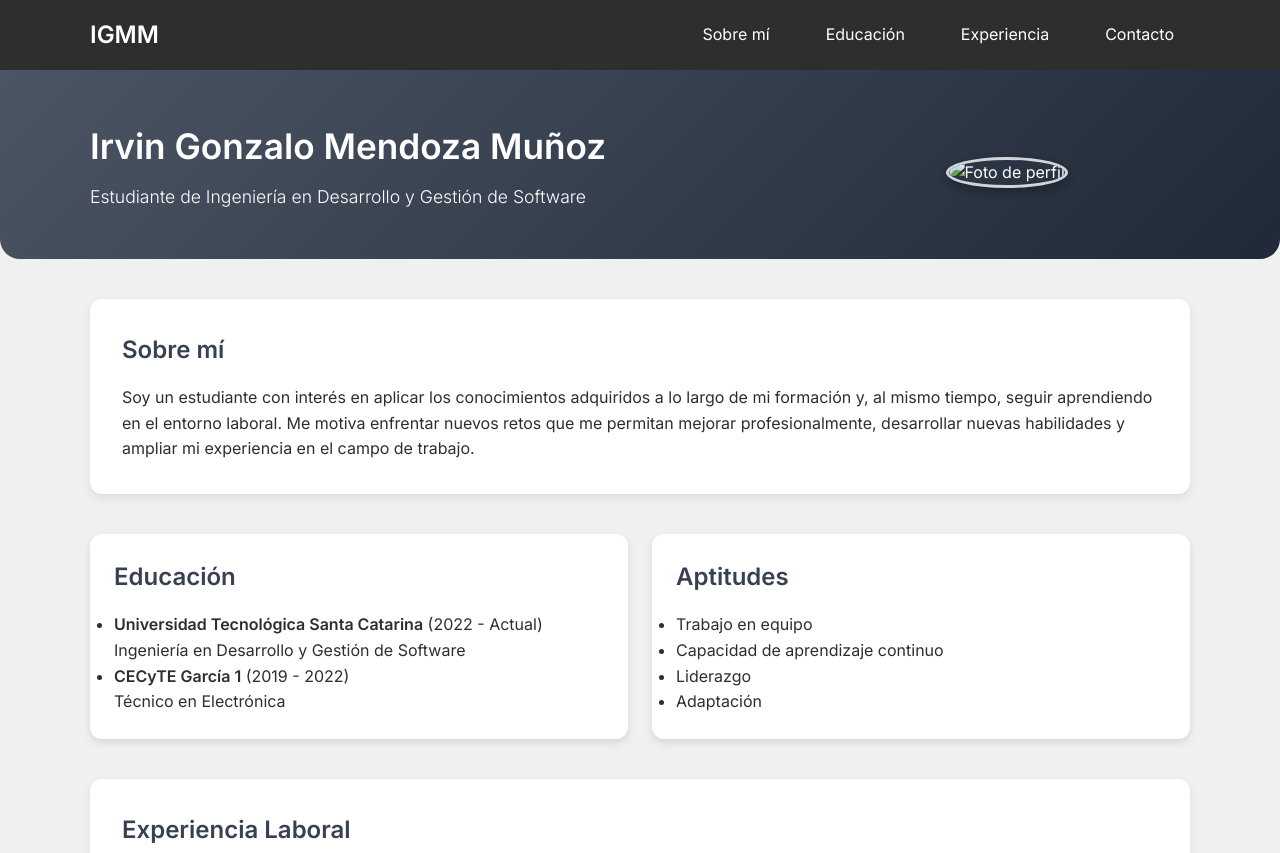
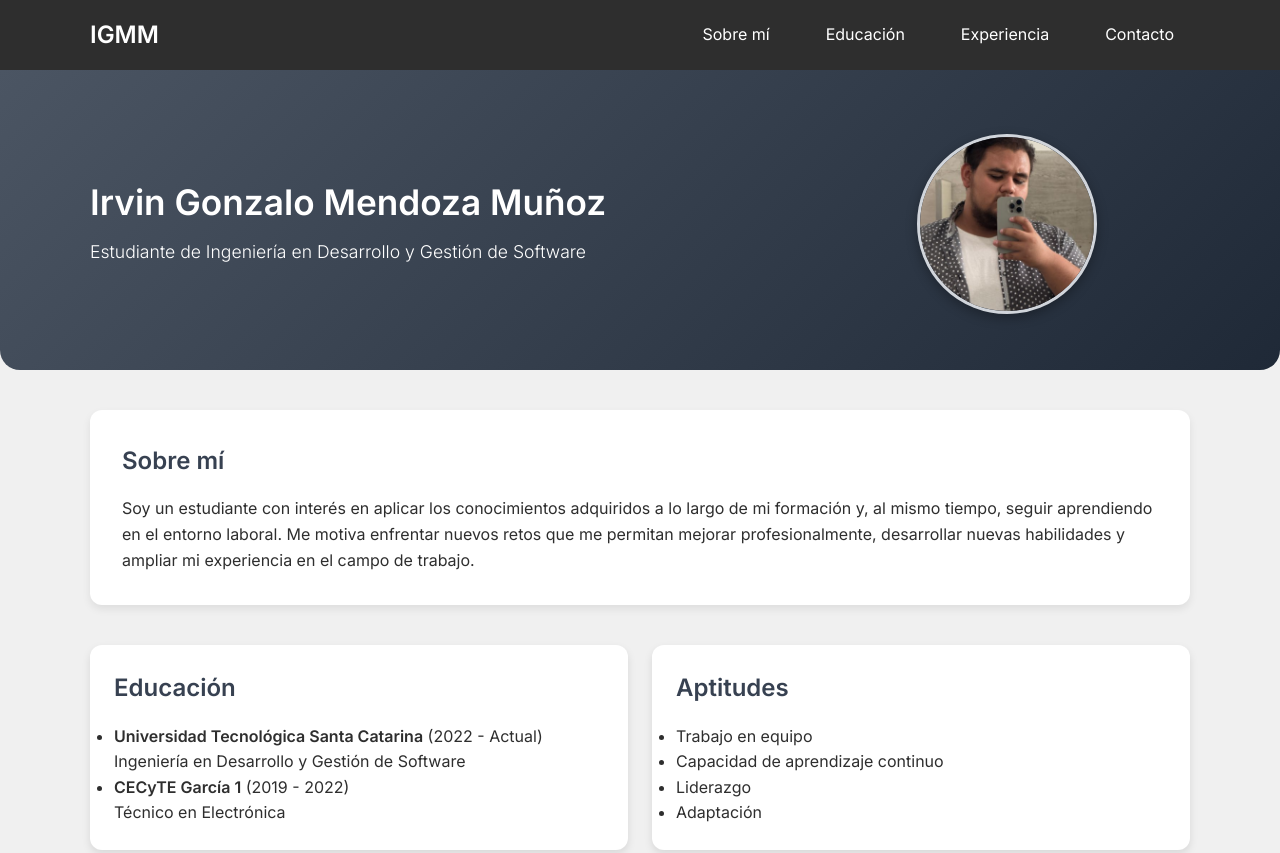
Before and after one commit to Gonzalo-ctrl/Gonzalo-ctrl.github.io, a plain HTML site: page index.html in a window 1280 px wide. Shown: the top 853 px of the page. Drawn offline with Linux system fonts and the light colour scheme.

Commit message:
Update index.html

```diff
--- a/index.html
+++ b/index.html
@@ -31,7 +31,7 @@
                 <p class="subtitle">Estudiante de Ingeniería en Desarrollo y Gestión de Software</p>
             </div>
             <div class="hero-photo">
-                <img src="photo.jpg" alt="Foto de perfil">
+                <img src="photo.png" alt="Foto de perfil">
             </div>
         </div>
     </header>
```
